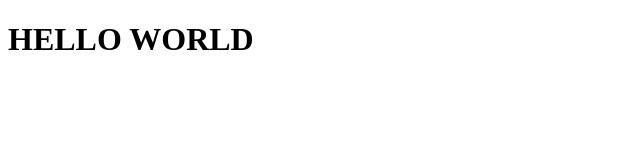
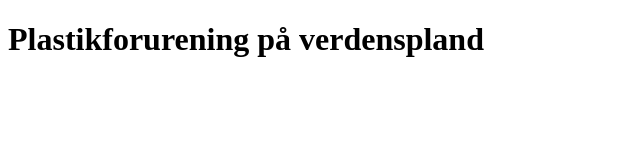
Before and after one commit to alexanderreu/ProjektTechTitans, a plain HTML site: page index.html in a window 1280 px wide. Shown: the whole page, without its empty margins (0-640 px from the left). Drawn offline with Linux system fonts and the light colour scheme.

Commit message:
hurtig start

```diff
--- a/index.html
+++ b/index.html
@@ -1,12 +1,16 @@
 <!DOCTYPE html>
 <html lang="en">
 <head>
-    <h1>HELLO WORLD</h1>
-    <meta charset="UTF-8">
     <meta name="viewport" content="width=device-width, initial-scale=1.0">
+      <meta charset="UTF-8">
+      <h1>Plastikforurening på verdenspland</h1>
+    </head>
+
+
     <title>Document</title>
 </head>
 <body>
+    <script src="script.js"></script>
+</body>
 
-</body>
 </html>
```
Also changed, not shown: 1 other file.
